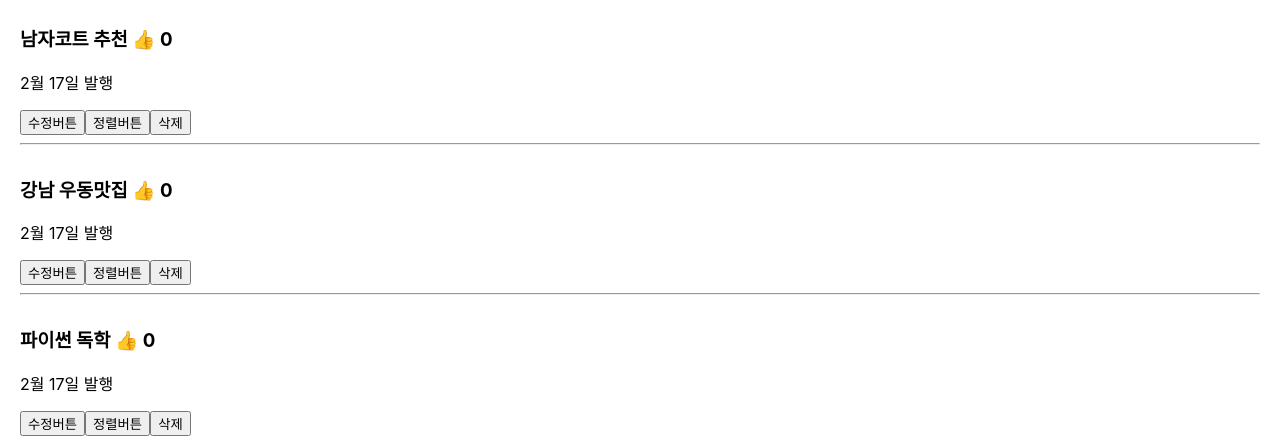
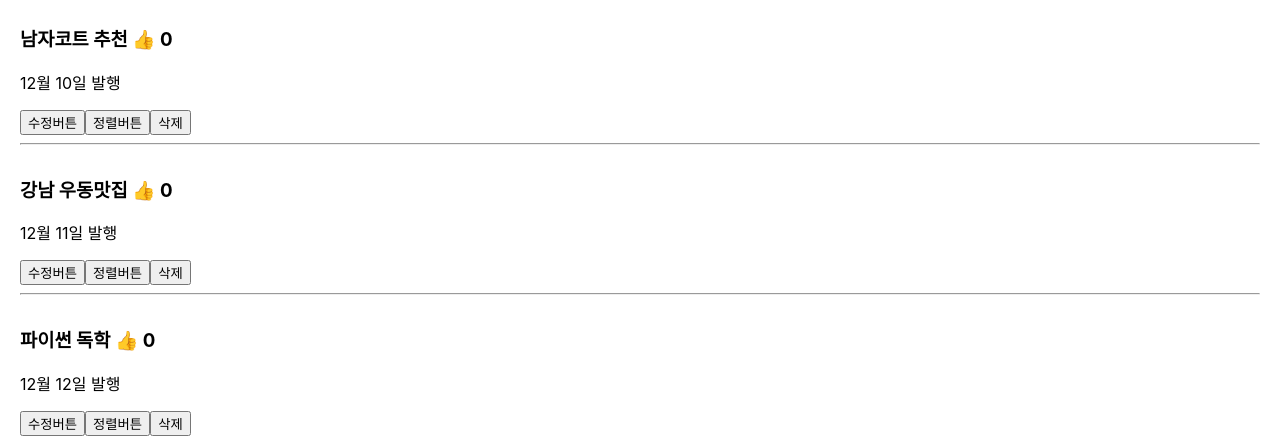
Before and after one commit to hmmiii/reactStudy, a React (Create React App) app in the folder blog/: page / in a window 1280 px wide. Shown: the part 124-566 px from the top of the page. Built offline with nearby package versions, Linux system fonts and the light colour scheme.

Commit message:
feature: 날짜 데이터 글 발행시마다 추가

```diff
--- a/blog/src/App.js
+++ b/blog/src/App.js
@@ -12,6 +12,7 @@ function App() {
     }
   },[count]);
   let [posts, setPosts] = useState(['남자코트 추천', '강남 우동맛집', '파이썬 독학']);
+  let [postDates, setPostDates] = useState(['12월 10일', '12월 11일', '12월 12일']);
   let [thumbs, setThumbs] = useState([0,0,0]);
   let [modal, setModal] = useState(false);
   let [title, setTitle] = useState(0);
@@ -44,7 +45,7 @@ function App() {
                 copy[i]++;
                 setThumbs(copy);
               } }>👍</span> {thumbs[i]}</h3>
-              <p>2월 17일 발행</p>
+              <p>{postDates[i]} 발행</p>
               <button onClick={ ()=>{
                 let copy = [...posts];
                 copy[0] = '여자코트 추천';
@@ -71,6 +72,11 @@ function App() {
             copy.push(input);
             var copy2 = [...thumbs];
             copy2.push(0);
+            var d = new Date();
+            var today = `${d.getMonth()+1}월 ${d.getDate()}일`;
+            var copy3 = [...postDates];
+            copy3.push(today);
+            setPostDates(copy3);
             setThumbs(copy2);
             setPosts(copy);
           }else{
```
